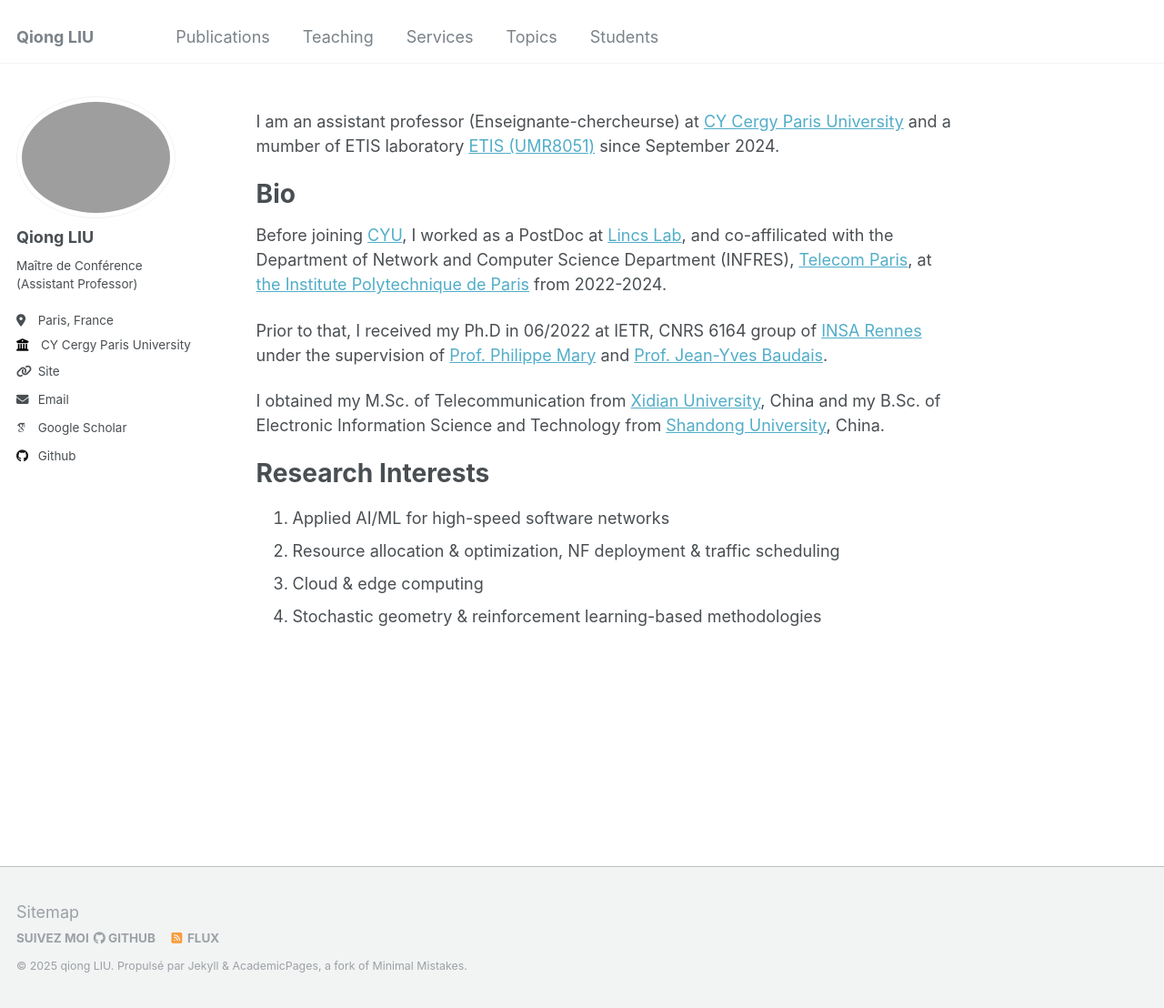
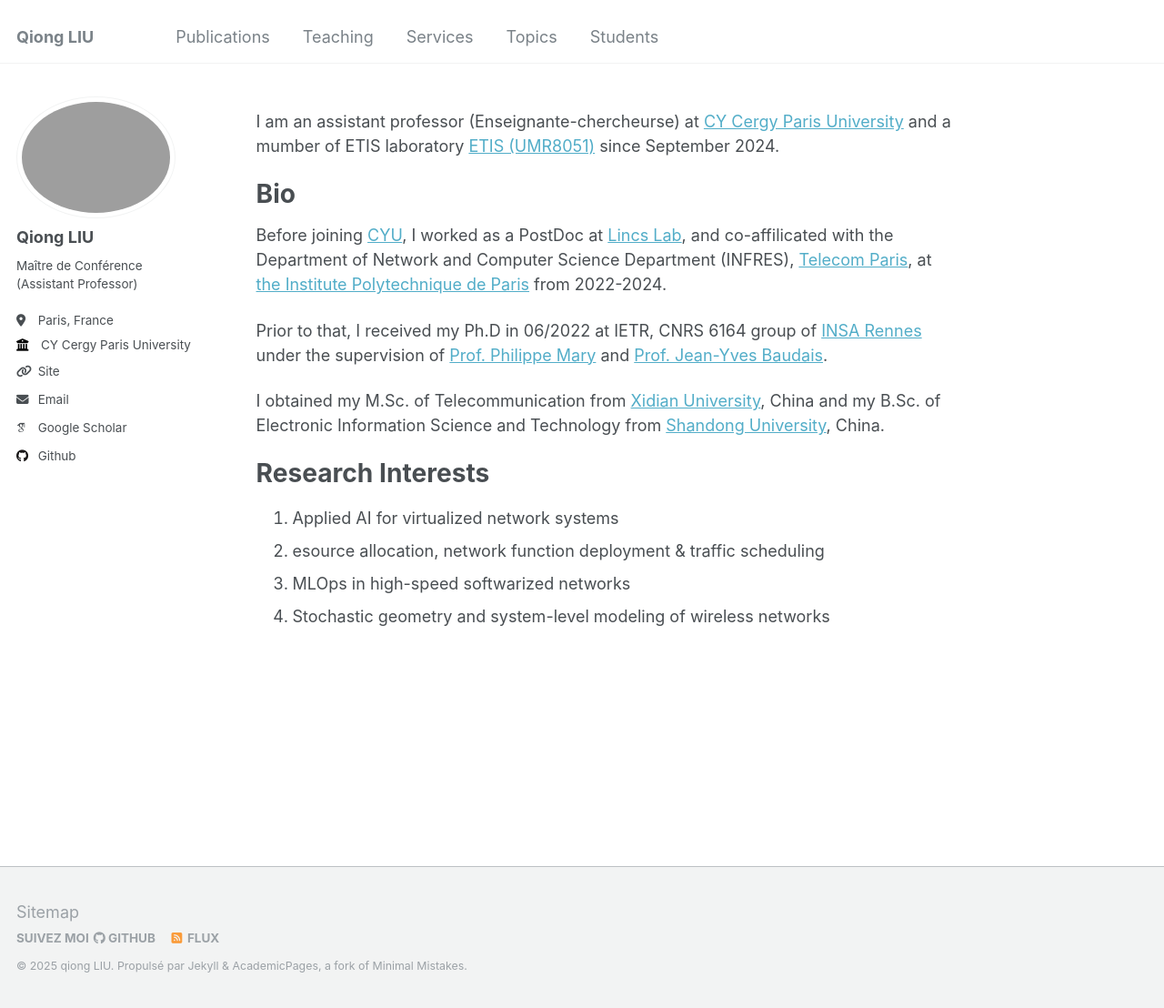
Before and after one commit to evesiphus/evesiphus.github.io, a Jekyll site: the page built from _pages/about.md, in a window 1280 px wide and 1108 px high. Shown: the whole window at 91% size. Built offline with Jekyll 4.4.1, drawn with Linux system fonts in a browser that asks for light colours; some web fonts are replaced.

Commit message:
Update about.md

```diff
--- a/_pages/about.md
+++ b/_pages/about.md
@@ -21,7 +21,7 @@ I obtained my M.Sc. of Telecommunication from [Xidian University](https://www.xi
 
 Research Interests
 ======
-1. Applied AI/ML for high-speed software networks
-1. Resource allocation & optimization, NF deployment & traffic scheduling
-1. Cloud & edge computing
-1. Stochastic geometry & reinforcement learning-based methodologies
+1. Applied AI for virtualized network systems
+2. esource allocation, network function deployment & traffic scheduling
+3. MLOps in high-speed softwarized networks
+4. Stochastic geometry and system-level modeling of wireless networks
```
